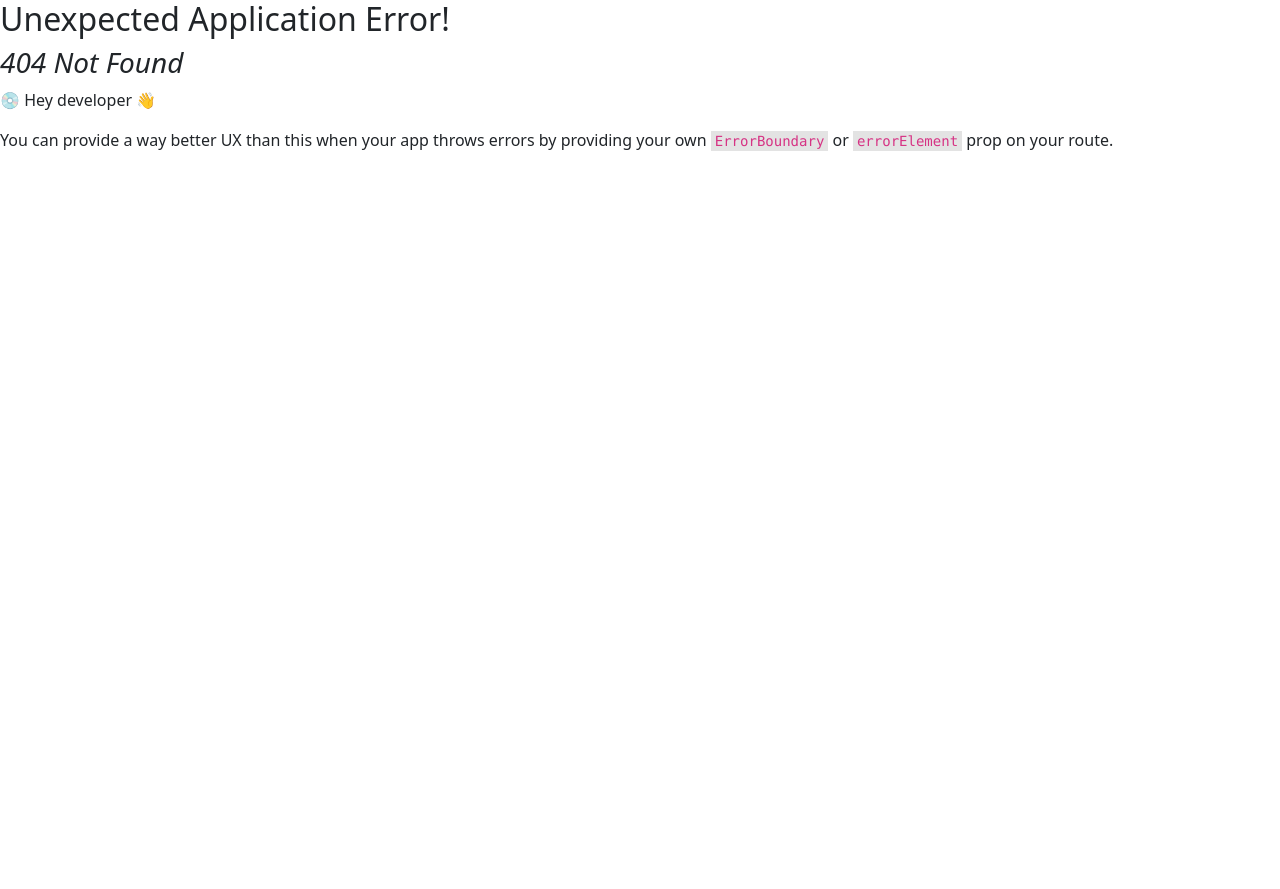
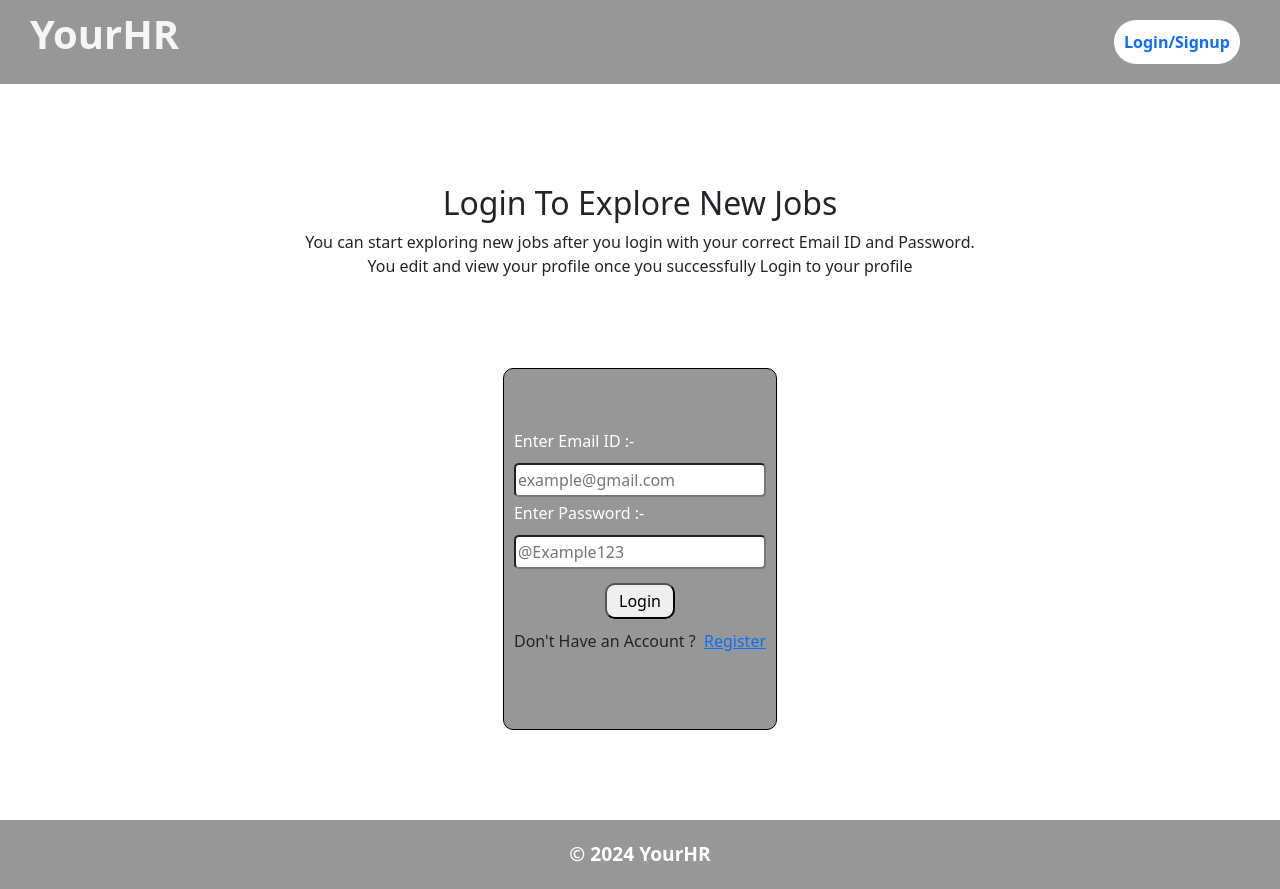
Before and after one commit to Rudra-Dey-Sarkar/JobSearchApp-Frontend, a React (Create React App) app: page /login in a window 1280 px wide. Before the commit this address had no page. Before the commit the page ends 800 px from the top, so only its background shows below. Built offline with nearby package versions, Linux system fonts and the light colour scheme.

Commit message:
Update App.js

```diff
--- a/src/App.js
+++ b/src/App.js
@@ -21,16 +21,16 @@ const router = createBrowserRouter([
       </>
     ),
   },
-  //  {
-  //   path: "/login",
-  //   element: (
-  //     <>
-  //       <Navbar />
-  //       <Login />
-  //       <Footer />
-  //     </>
-  //   ),
-  // },
+   {
+    path: "/login",
+    element: (
+      <>
+        <Navbar />
+        <Login />
+        <Footer />
+      </>
+    ),
+  },
   {
     path: "/signup",
     element: (
```
